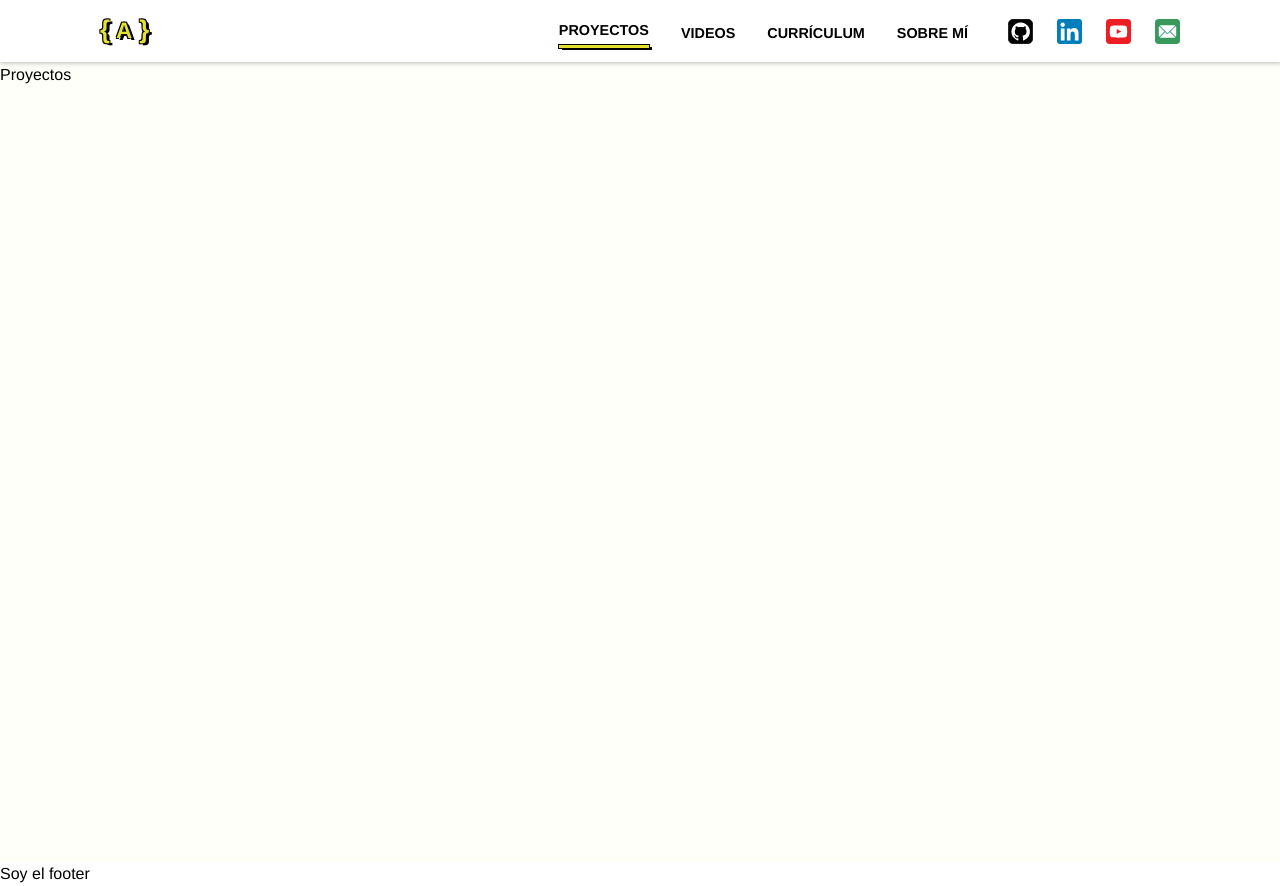
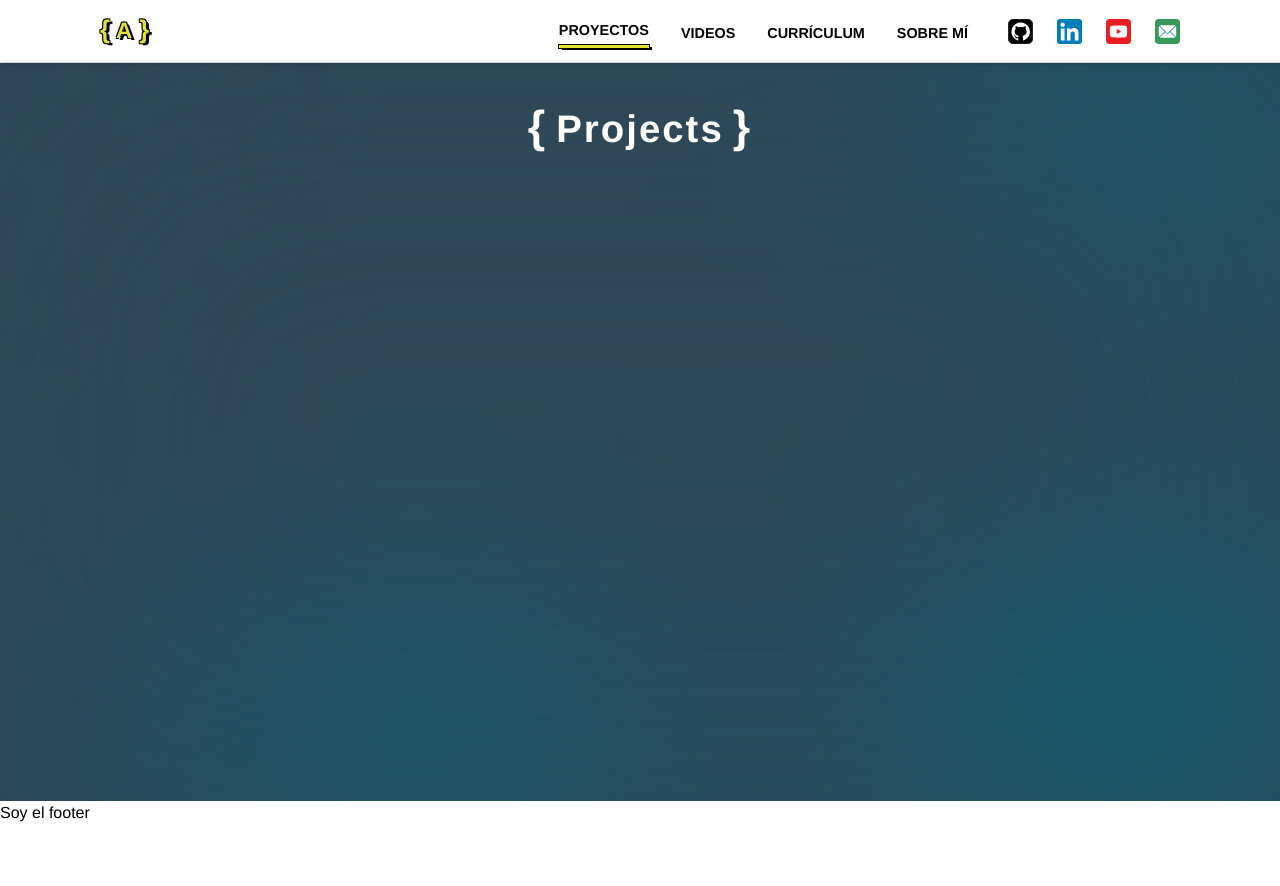
Before and after one commit to aldaydev/aldaydev_app, a React (Vite) app: page /proyectos in a window 1280 px wide. After the commit the page ends 825 px from the top, so only its background shows below. Built offline with nearby package versions, Linux system fonts and the light colour scheme.

Commit message:
working on proyects

```diff
--- a/src/App.css
+++ b/src/App.css
@@ -27,7 +27,7 @@
   margin-top: 62px;
   border-top: 1px solid transparent;
   background-color: var(--color-white);
-  min-height: 100vh;
+  min-height: calc(100dvh - 62px);
 }
 
 .App__footer{
@@ -45,3 +45,24 @@
     padding: 0 30px;
   }
 }
+
+/*---------- ANIMATED PAGE TITLES ----------*/
+
+#page__animatedTitle{
+  color: var(--color-white);
+  /* color: var(--color-yellow); */
+  letter-spacing: 2px;
+  font-size: 2.4rem;
+  /* filter: blur(0.4px); */
+
+  /* text-shadow:
+        -1px -1px 0.2px black,
+        1px -1px 0.2px black,
+        -1px  1px 0.2px black,
+        3px  3px 0.2px black; */
+}
+
+#page__animatedTitle__braceLeft,
+#page__animatedTitle__braceRight{
+  font-size: 2.8rem;
+}
--- a/src/App.jsx
+++ b/src/App.jsx
@@ -8,6 +8,7 @@ import { BrowserRouter as Router, Routes, Route} from "react-router-dom";
 import Header from './components/Header/Header.jsx';
 import Footer from './components/Footer/Footer.jsx';
 import Home from './pages/Home/Home.jsx';
+import Projects from './pages/Projects/Projects.jsx';
 
 function App() {
 
@@ -17,7 +18,7 @@ function App() {
       <main className='App__main'>
         <Routes>
           <Route path="/" element={<Home/>} />
-          <Route path="/proyectos" element={<h1>Proyectos</h1>} />
+          <Route path="/proyectos" element={<Projects/>} />
           <Route path="/videos" element={<h1>Videos</h1>} />
           <Route path="/curriculum" element={<h1>Curriculum</h1>} />
           <Route path="/sobre-mi" element={<h1>Sobre mí</h1>} />
--- /dev/null
+++ b/src/data/technologiesData.js
@@ -0,0 +1,5 @@
+const technologiesData = [
+
+]
+
+export default technologiesData;
--- a/src/pages/Home/Home.jsx
+++ b/src/pages/Home/Home.jsx
@@ -1,5 +1,5 @@
 import './home.css';
-import HomeSpotlight from './HomeSpotlight';
+import HomeSpotlight from './components/HomeSpotlight';
 
 // import home_header_bg from '../../assets/images/home_header_bg.jpg';
 
--- a/src/pages/Home/HomeSpotlight.jsx
+++ b/src/pages/Home/components/HomeSpotlight.jsx
@@ -1,25 +1,21 @@
 import './homeSpotlight.css';
 
-import foto_alday from '../../assets/images/foto_rafa_alday.jpg';
-import down_icon from '../../assets/icons/util-icons/down_icon.svg';
+import foto_alday from '../../../assets/images/foto_rafa_alday.jpg';
+import down_icon from '../../../assets/icons/util-icons/down_icon.svg';
 
-import AnimatedTitle from "../../components/AnimatedTitle/AnimatedTitle";
+import AnimatedTitle from "../../../components/AnimatedTitle/AnimatedTitle";
 
 function HomeSpotlight () {
 
     return(
         <header className="home__spotlight">
             <AnimatedTitle
-                    headingLevel = "h2"
-                    initialText="A"
-                    finalText="ldayDev"
-                    id="spot__animatedTitle"
-                    fontSize="3rem"
-                    braceSize="3.4rem"
-                    color="var(--color-white)"
-                />
+                headingLevel = "h2"
+                initialText="A"
+                finalText="ldayDev"
+                id="spot__animatedTitle"
+            />
             <section className="spotlight__section">
-
 
                 <h1 className='spotlight__title' height={38.39}>
                     <span className='spotlight__titleName'>RAFA ALDAY</span>
--- a/src/pages/Home/homeSpotlight.css
+++ b/src/pages/Home/components/homeSpotlight.css
@@ -36,7 +36,7 @@
     left: 0;
     right: 0;
     bottom: 0;
-    background-image: url('../../assets/images/home_header_bg.jpg');
+    background-image: url('../../../assets/images/home_header_bg.jpg');
     background-size: cover;
     background-position: center;
     filter: blur(2px);
@@ -194,7 +194,7 @@
     /*---------- HOME SPOTLIGHT ----------*/
 
     .home__spotlight::before {
-        background-image: url('../../assets/images/home_header_bg_tablet.jpg');
+        background-image: url('../../../assets/images/home_header_bg_tablet.jpg');
     }
 
 }
@@ -202,7 +202,7 @@
 @media screen and (max-width: 767px){
 
     .home__spotlight::before {
-        background-image: url('../../assets/images/home_header_bg_mobile.jpg');
+        background-image: url('../../../assets/images/home_header_bg_mobile.jpg');
     }
 
 }
@@ -212,7 +212,7 @@
     /*---------- HOME SPOTLIGHT ----------*/
     .home__spotlight{
         /* min-height: 612.97px; */
-        padding-top: 25px;
+        padding-top: 30px;
     }
 
     /*---------- ANIMATED TITLE ----------*/
--- /dev/null
+++ b/src/pages/Projects/Projects.jsx
@@ -0,0 +1,28 @@
+import AnimatedTitle from '../../components/AnimatedTitle/AnimatedTitle';
+import './projects.css';
+
+// import projects_bg from '../../../assets/images/projects_bg';
+
+function Projects () {
+    return(
+        <>
+            <section className='projects'>
+                <header className='projects__header'>
+                    <AnimatedTitle
+                        headingLevel = "h1"
+                        initialText="P"
+                        finalText="rojects"
+                        id="page__animatedTitle"
+                        fontSize="3rem"
+                        braceSize="3.4rem"
+                        color="var(--color-white)"
+                    />
+                </header>
+
+            </section>
+        </>
+
+    )
+}
+
+export default Projects;
--- /dev/null
+++ b/src/pages/Projects/projects.css
@@ -0,0 +1,14 @@
+.projects{
+    width: 100%;
+    height: 100%;
+    min-height: calc(100dvh - 62px);
+    background-color: var(--color-blue-dark);
+    background-image: url("../../assets/images/projects_bg.png");
+    background-size: cover;
+    background-position: center;
+}
+
+.projects__header{
+    display: block;
+    padding-top: 30px;
+}
```
Also changed, not shown: src/data/projectsData.js (added, +18 -0 lines), src/data/projectsData.json (added, +14 -0 lines), src/data/technologiesData.json (added, +35 -0 lines), src/assets/images/projects_bg.png (added), 1 other file (tests, documents, lock files or other folders).
